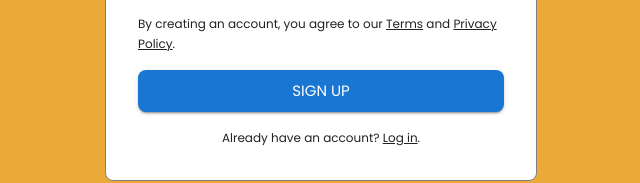
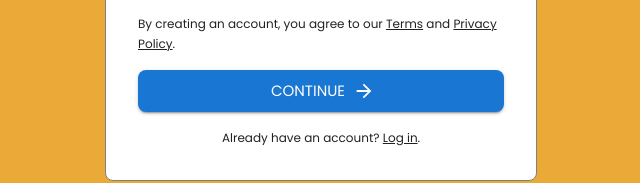
Before and after one commit to sugarshare/sugarshare-www, a React (Create React App) app: page /signup in a window 1280 px wide. Shown: the part 439-622 px from the top of the page, without its empty margins (319-959 px from the left). Built offline with nearby package versions, Linux system fonts and the light colour scheme; what aws-amplify would draw is missing.

Commit message:
Store price ID in state and properly initialize value to default

```diff
--- a/src/components/authentication/SignUp.tsx
+++ b/src/components/authentication/SignUp.tsx
@@ -26,19 +26,20 @@ import { SUBSCRIPTIONS } from 'components/Subscription';
 
 import settings from 'settings';
 
-
 interface SignUpState {
-  subscriptionTier: SubscriptionTier;
   email: string;
   password: string;
+  subscriptionTier: SubscriptionTier;
+  priceId: string | null;
   showPassword: boolean;
   isLoading: boolean;
 }
 
 const INITIAL_STATE: SignUpState = {
-  subscriptionTier: SubscriptionTier.STANDARD,
   email: '',
   password: '',
+  subscriptionTier: SubscriptionTier.STANDARD,
+  priceId: getPriceId(SubscriptionTier.STANDARD, false),
   showPassword: false,
   isLoading: false,
 };
@@ -54,16 +55,14 @@ export default function SignUp() {
   const tier = searchParams.get('tier') as SubscriptionTier;
   const isYearly = searchParams.get('yearly') === 'true';
 
-  let priceId: string | null = null;
-  if (tier) {
-    priceId = getPriceId(tier, isYearly);
-  }
-
+  const [errorState, setErrorState] = useState(INITIAL_ERROR_STATE);
   const [state, setState] = useState<SignUpState>({
     ...INITIAL_STATE,
-    ...(tier && { subscriptionTier: tier }),
+    ...(tier && {
+      subscriptionTier: tier,
+      priceId: getPriceId(tier, isYearly),
+    }),
   });
-  const [errorState, setErrorState] = useState(INITIAL_ERROR_STATE);
 
   const subscriptionFormRef = useRef<HTMLFormElement>(null);
   const navigate = useNavigate();
@@ -74,6 +73,11 @@ export default function SignUp() {
       setErrorState((prevState) => ({
         ...prevState,
         isEmailError: false,
+      }));
+    } else if (prop === 'subscriptionTier') {
+      setState((prevState) => ({
+        ...prevState,
+        priceId: getPriceId(event.target.value as SubscriptionTier, isYearly),
       }));
     } else if (prop === 'password' && errorState.isPasswordError) {
       // When in password error state, help user by showing when password becomes valid
@@ -121,7 +125,7 @@ export default function SignUp() {
     try {
       const userSub = await AuthenticationClient.signUp({ email, password, subscriptionTier });
 
-      if (!priceId) {
+      if (!state.priceId) {
         navigate(userSub ? `/?user=${userSub}` : '/');
       } else {
         subscriptionFormRef.current!.submit();
@@ -163,7 +167,7 @@ export default function SignUp() {
         ref={subscriptionFormRef}
       >
         <Input type='hidden' name='email' value={state.email} />
-        <Input type='hidden' name='priceId' value={priceId} />
+        <Input type='hidden' name='priceId' value={state.priceId} />
       </Box>
 
       <AuthenticationForm handleSubmit={handleSubmit}>
@@ -255,7 +259,7 @@ export default function SignUp() {
           type='submit'
           size='large'
           fullWidth
-          endIcon={priceId ? <ArrowForwardIcon /> : null}
+          endIcon={state.priceId ? <ArrowForwardIcon /> : null}
           loading={state.isLoading}
           sx={{
             marginY: 2,
@@ -263,7 +267,7 @@ export default function SignUp() {
             borderRadius: 2,
           }}
         >
-          {priceId ? 'Continue' : 'Sign up'}
+          {state.priceId ? 'Continue' : 'Sign up'}
         </LoadingButton>
 
         <Typography variant='caption'>
```
